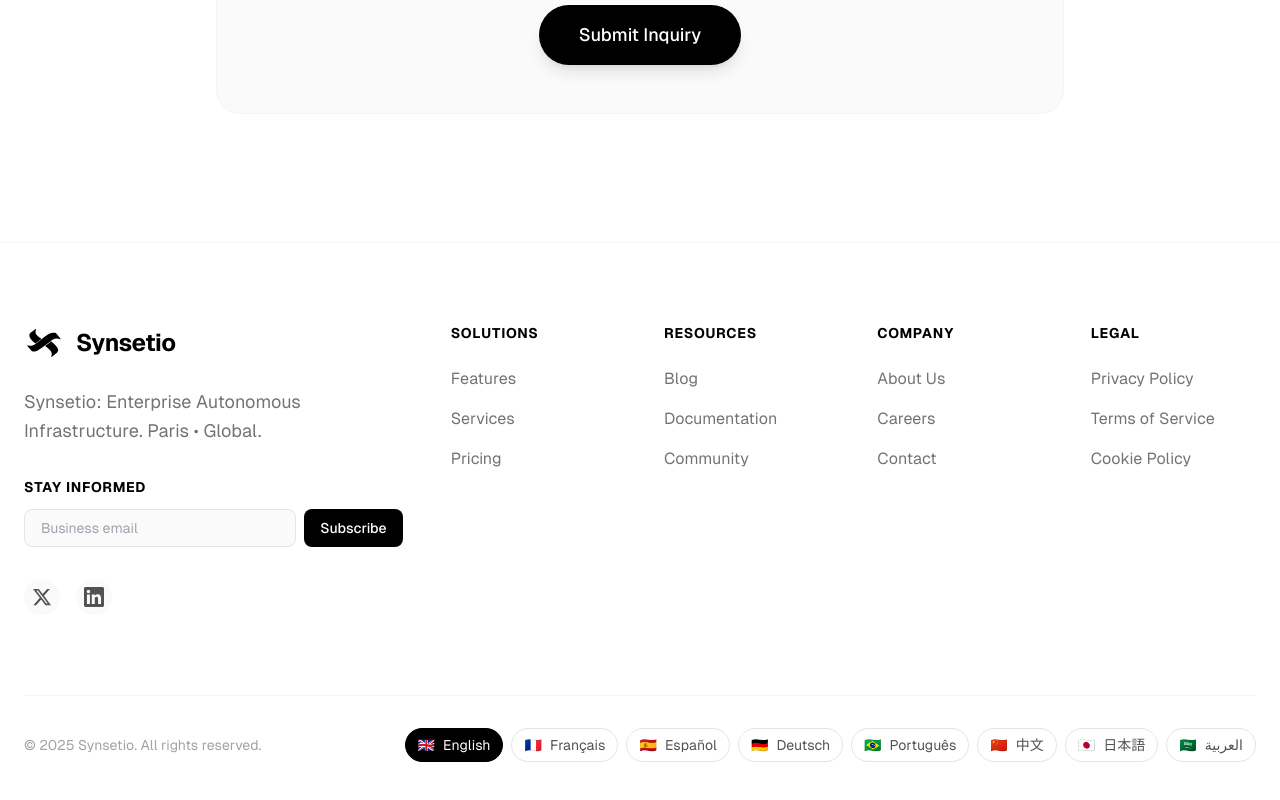
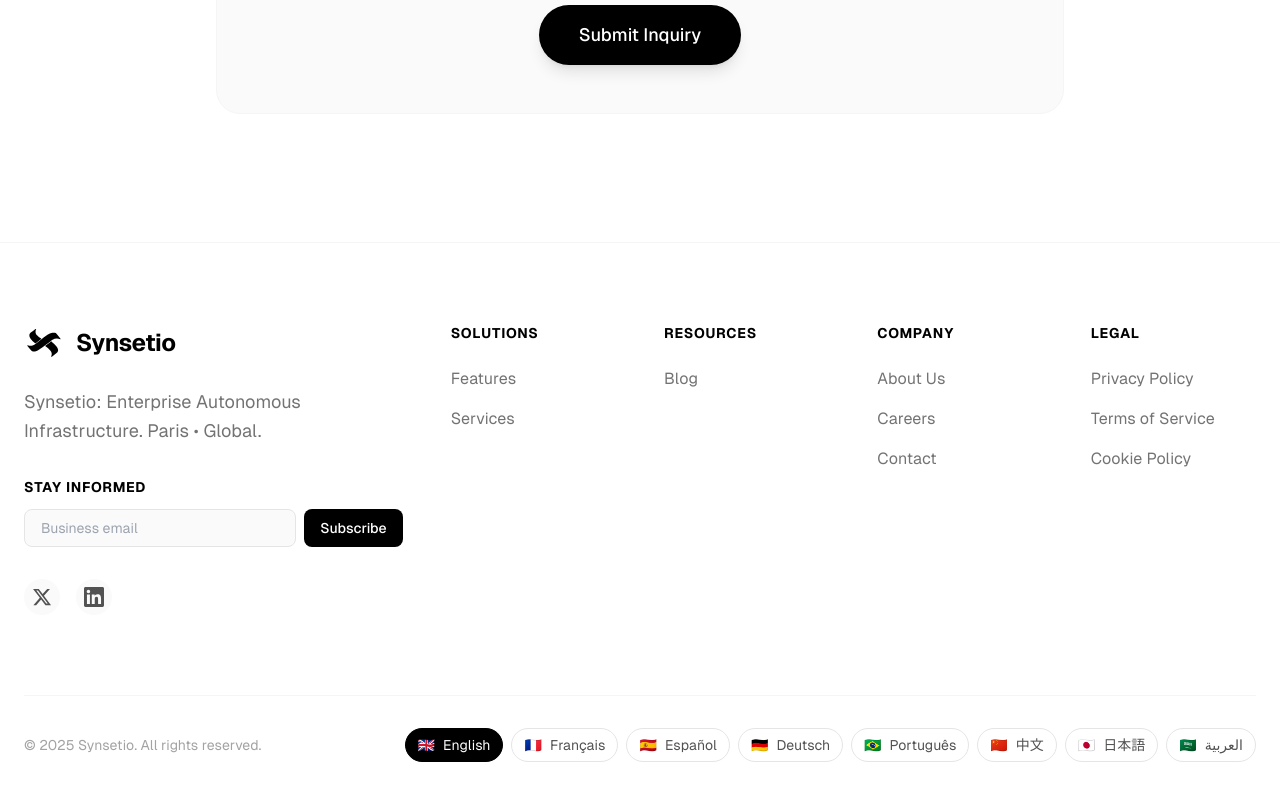
Before and after one commit to synsetio/web, a Next.js app: page /en in a window 1280 px wide. Shown: the part 4903-5703 px from the top of the page. Built offline with nearby package versions, Linux system fonts and the light colour scheme.

Commit message:
fix: remove placeholder footer links and update careers route

```diff
--- a/src/app/components/Footer.tsx
+++ b/src/app/components/Footer.tsx
@@ -55,22 +55,17 @@ export default function Footer() {
       links: [
         { label: "Features", href: `/${locale}#features` },
         { label: "Services", href: `/${locale}#services` },
-        { label: "Pricing", href: "#" }, // Placeholder
       ],
     },
     {
       title: t("sections.resources"),
-      links: [
-        { label: "Blog", href: `/${locale}/blog` },
-        { label: "Documentation", href: "#" }, // Placeholder
-        { label: "Community", href: "#" }, // Placeholder
-      ],
+      links: [{ label: "Blog", href: `/${locale}/blog` }],
     },
     {
       title: t("sections.company"),
       links: [
         { label: "About Us", href: `/${locale}#mission` },
-        { label: "Careers", href: "#" }, // Placeholder
+        { label: "Careers", href: `/${locale}/careers` },
         { label: "Contact", href: `/${locale}#contact` },
       ],
     },
@@ -111,6 +106,7 @@ export default function Footer() {
               <div className="flex gap-2 max-w-sm">
                 <input
                   type="email"
+                  aria-label="Email address"
                   placeholder={t("newsletter.placeholder")}
                   className="flex-1 bg-neutral-50 border border-neutral-200 rounded-lg px-4 py-2 text-sm focus:outline-none focus:border-black transition-colors"
                 />
```
